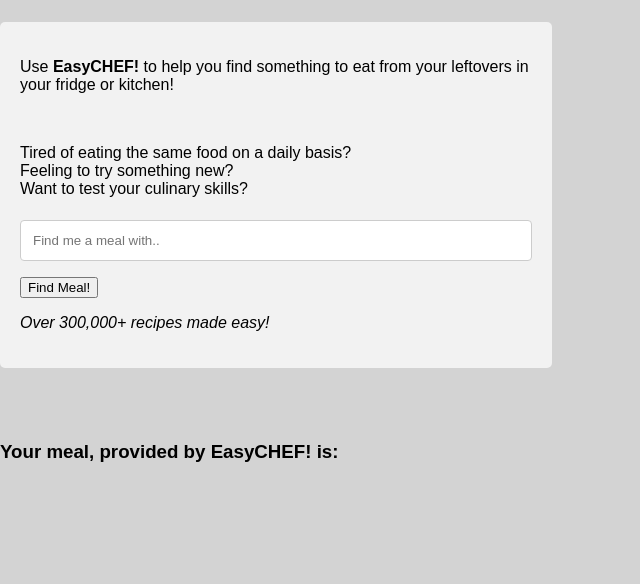
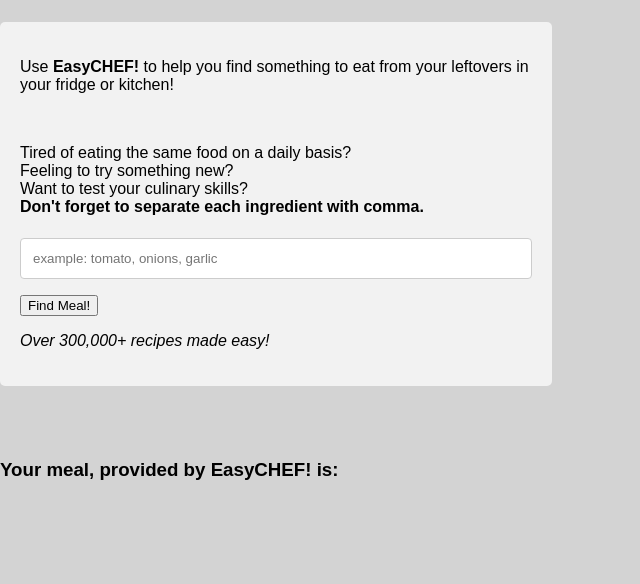
Before and after one commit to SinclairPythonAkoto/easychef-01, a Flask app: page /search in a window 1280 px wide. Shown: the part 194-778 px from the top of the page, without its empty margins (0-640 px from the left). Run offline with Flask 2, Linux system fonts and the light colour scheme.

Commit message:
file update

```diff
--- a/templates/search.html
+++ b/templates/search.html
@@ -8,7 +8,7 @@
 <form action="{{ url_for('search') }}" method="post">
 	<div class="container">
 		<p>Use <strong>EasyCHEF!</strong> to help you find something to eat from your leftovers in your fridge or kitchen!</p><br>
-		<p>Tired of eating the same food on a daily basis?<br>Feeling to try something new?<br>Want to test your culinary skills?</p>  <input type="text" name="ingredients" placeholder="Find me a meal with.." required>
+		<p>Tired of eating the same food on a daily basis?<br>Feeling to try something new?<br>Want to test your culinary skills?<br><strong>Don't forget to separate each ingredient with comma.</strong></p>  <input type="text" name="ingredients" placeholder="example: tomato, onions, garlic" required>
 		<button type="submit">Find Meal!</button><br>
 		<p style="font-style: italic;">Over 300,000+ recipes made easy!</p>
 	</div>
```
